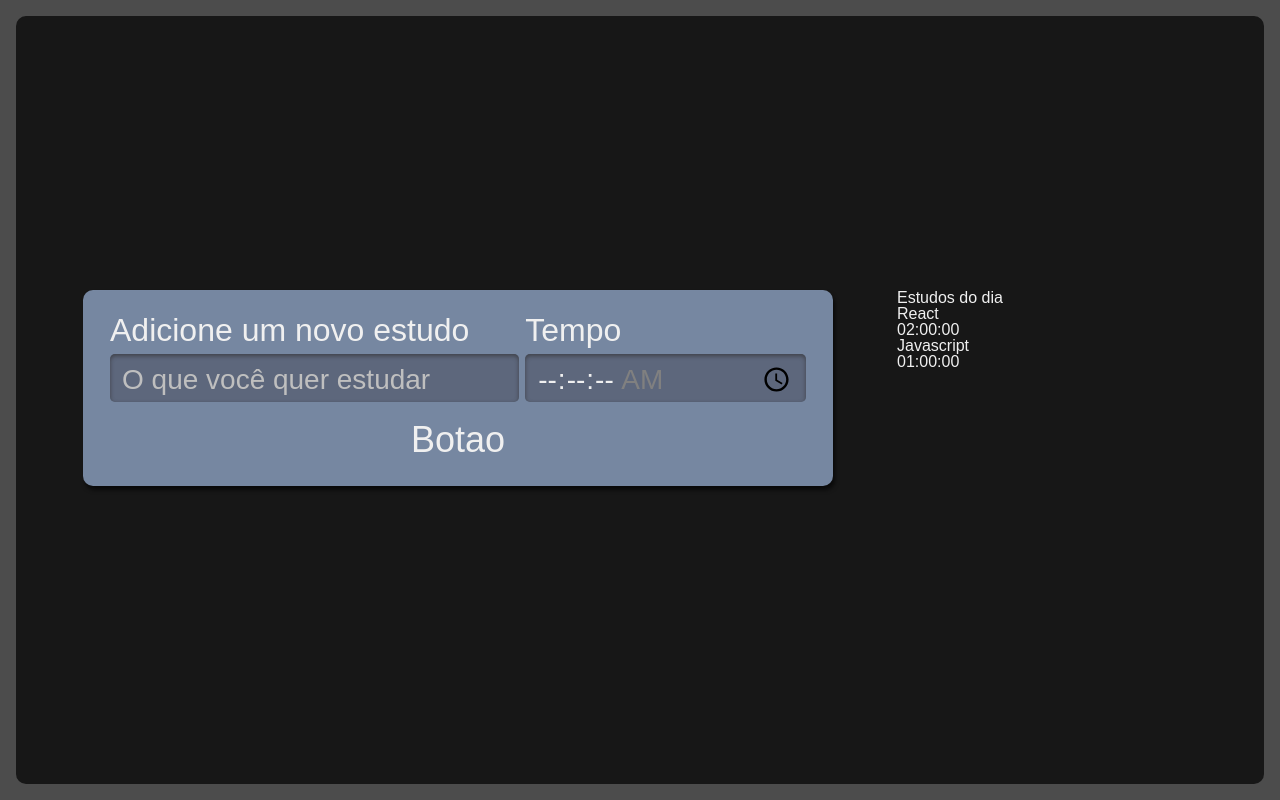
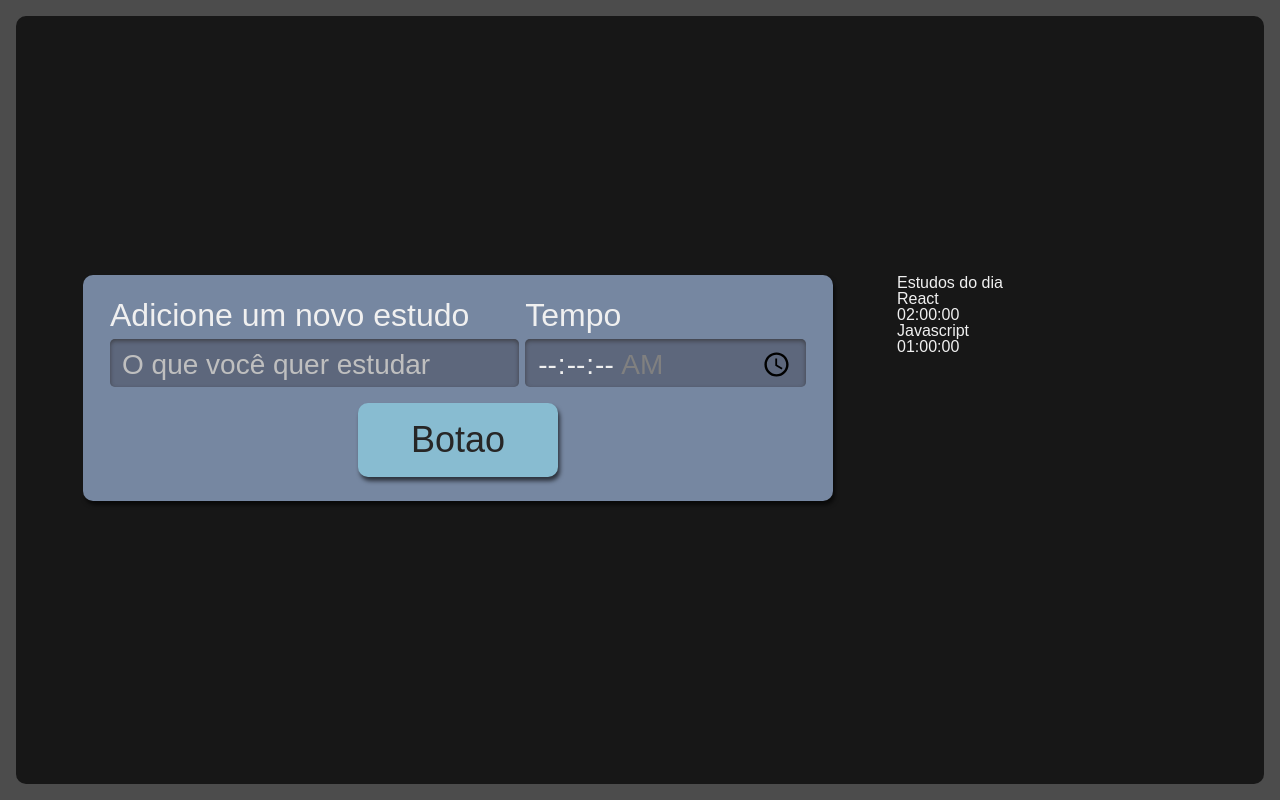
Before and after one commit to torquatonatalia/alura-studies, a React (Create React App) app: page / in a window 1280 px wide. Built offline with nearby package versions, Linux system fonts and the light colour scheme.

Commit message:
Estilizando o componente Button

```diff
--- a/src/components/Button/index.tsx
+++ b/src/components/Button/index.tsx
@@ -1,9 +1,10 @@
 import React from 'react';
+import './style.scss';
 
 class Button extends React.Component {
     render() {
         return (
-            <button>
+            <button className='botao'>
                 Botao
             </button>
         )
--- /dev/null
+++ b/src/components/Button/style.scss
@@ -0,0 +1,25 @@
+.botao {
+    align-self: center;
+    background-color: #88bcd1;
+    border-radius: 10px;
+    box-shadow: 2px 4px 4px #0000009F;
+    color: #272626;
+    cursor: pointer;
+    font-size: 1.25rem;
+    padding: 16px;
+    width: 150px;
+
+    &:active {
+      background-color: #7CA6B7;
+      box-shadow: 2px 2px 4px #0000009F inset;
+    }
+  }
+
+  @media screen and (min-width: 1280px) {
+    .botao {
+      grid-column-start: span 2;
+      justify-self: center;
+      width: 200px;
+      font-size: 2.25rem;
+    }
+  }
```
